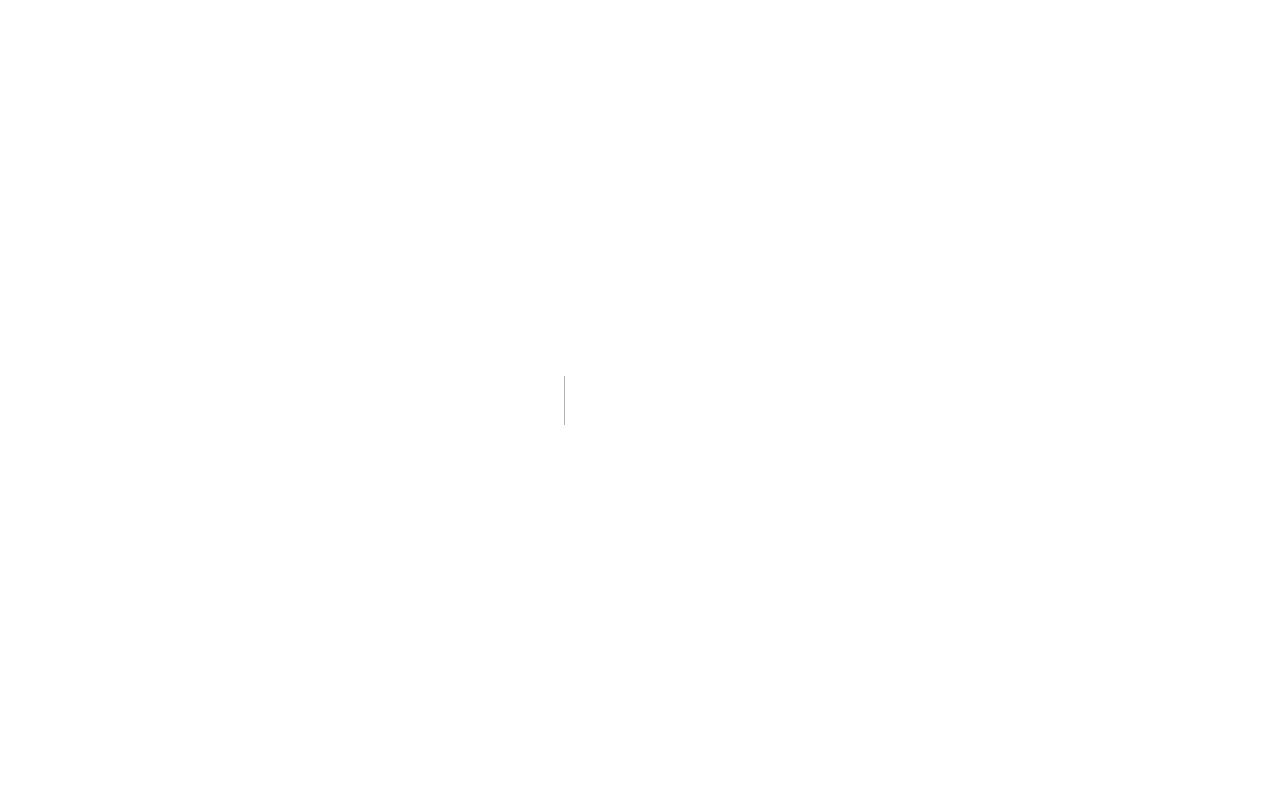
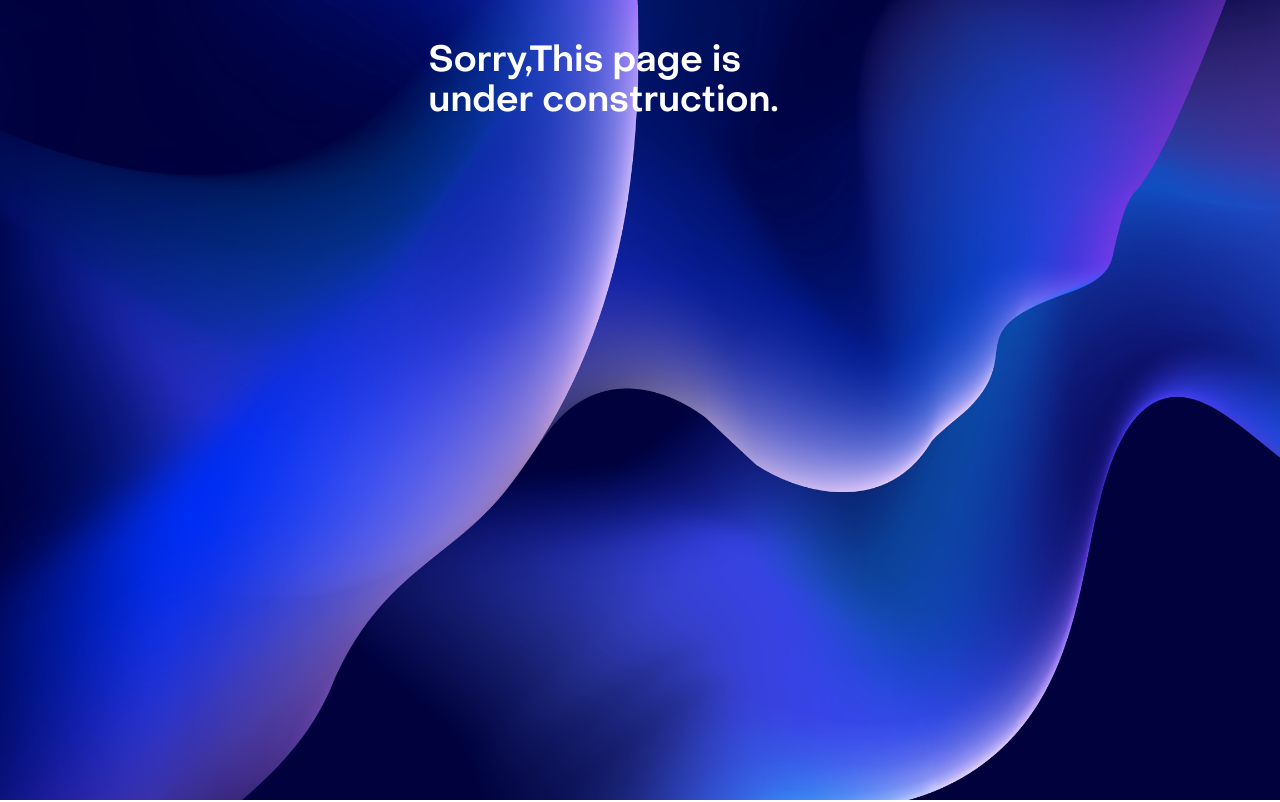
Before and after one commit to ashutoshtiwari8172/maiaWebportal, a Next.js app: page /error in a window 1280 px wide. Before the commit this address had no page. Shown: the top 802 px of the page. Built offline with nearby package versions, Linux system fonts and the light colour scheme.

Commit message:
Update font URLs and add footer component

```diff
--- /dev/null
+++ b/app/error/page.tsx
@@ -0,0 +1,18 @@
+import React from 'react'
+
+const error = () => {
+    return (
+        <section id="hero" className="hero wf-section">
+            <div className="main-container w-container">
+                <div className="hero-wrapper flex items-center justify-center h-screen">
+
+
+                    < h1 data-w-id="5f682bc3-a08d-63d5-a3c5-dce743490c39" className='hero-h1 text-4xl font-bold'>Sorry,This page is under construction.</h1>
+                </div>
+            </div>
+
+        </section>
+    )
+}
+
+export default error
--- a/app/globals.css
+++ b/app/globals.css
@@ -3,7 +3,7 @@
 @tailwind utilities;
 
 
-/* @font-face {
+@font-face {
   font-family: 'PPObjectSans';
   src: url('assets/PPObjectSans-Regular.woff') format('woff');
   font-weight: 400;
@@ -23,7 +23,7 @@
   font-weight: 600;
   font-style: normal;
   font-display: swap;
-} */
+}
 
 
 *{
--- a/app/layout.tsx
+++ b/app/layout.tsx
@@ -3,7 +3,7 @@ import type { Metadata } from "next";
 import './globals.css'
 
 
-import Footer from "@/components/Footer";
+
 
 
 
@@ -47,7 +47,7 @@ export default function RootLayout({
       <main>
         {children}
       </main>
-      <Footer />
+
 
 
 
--- a/app/page.tsx
+++ b/app/page.tsx
@@ -1,3 +1,4 @@
+import Footer from "@/components/Footer";
 import Founder from "@/components/Founder";
 import Hero from "@/components/Hero";
 import WhyMaia from "@/components/WhyMaia";
@@ -9,6 +10,7 @@ export default function Home() {
       <Hero />
       <Founder />
       <WhyMaia />
+      <Footer />
     </div>
   );
 }
--- a/components/Hero.tsx
+++ b/components/Hero.tsx
@@ -25,7 +25,7 @@ const Hero = () => {
                             <div className="flex horizontal gap-40 items-center">
                                 <a href='#why-maia' className='link-2 white hide-mon'>Why Maia?</a>
                                 <a href='#footer' className='link-2 white hide-mon'>Contact Us</a>
-                                <a href="/register_client" className="btn  w-button">Register your website</a>
+                                <a href="/error" target='_blank' className="btn  w-button">Register website</a>
 
 
 
@@ -33,16 +33,12 @@ const Hero = () => {
                             </div>
                         </div>
                         <div className='spacer _60'></div>
-                        < h1 data-w-id="5f682bc3-a08d-63d5-a3c5-dce743490c39" className='hero-h1' style={{
-                            opacity: 1,
-                            transform: 'translate3d(0px, 0px, 0px) scale3d(1, 1, 1) rotateX(0deg) rotateY(0deg) rotateZ(0deg) skew(0deg, 0deg)',
-                            transformStyle: 'preserve-3d',
-                        }}>Can you imagine a world where phishing becomes harmless?</h1>
+                        < h1 data-w-id="5f682bc3-a08d-63d5-a3c5-dce743490c39" className='hero-h1'>Can you imagine a world where phishing becomes harmless?</h1>
                         <h2 data-w-id="fbddb410-44ad-77f8-d548-2ad64594cc37" className="regular">With Maia, make it a reality.</h2>
                         <div className='spacer _20'></div>
                         <div data-w-id="69a01b66-c557-429b-f876-07a3955584e6" className="flex horizontal gap-32 no-vertical">
-                            <a href="/download" className="btn w-button">Download</a>
-                            <a href='/register' className='btn w-button'>Register</a>
+                            <a href="/error" target='_blank' className="btn w-button">Download</a>
+                            <a href='/error' target='_blank' className='btn w-button'>Register User</a>
 
 
 
```
